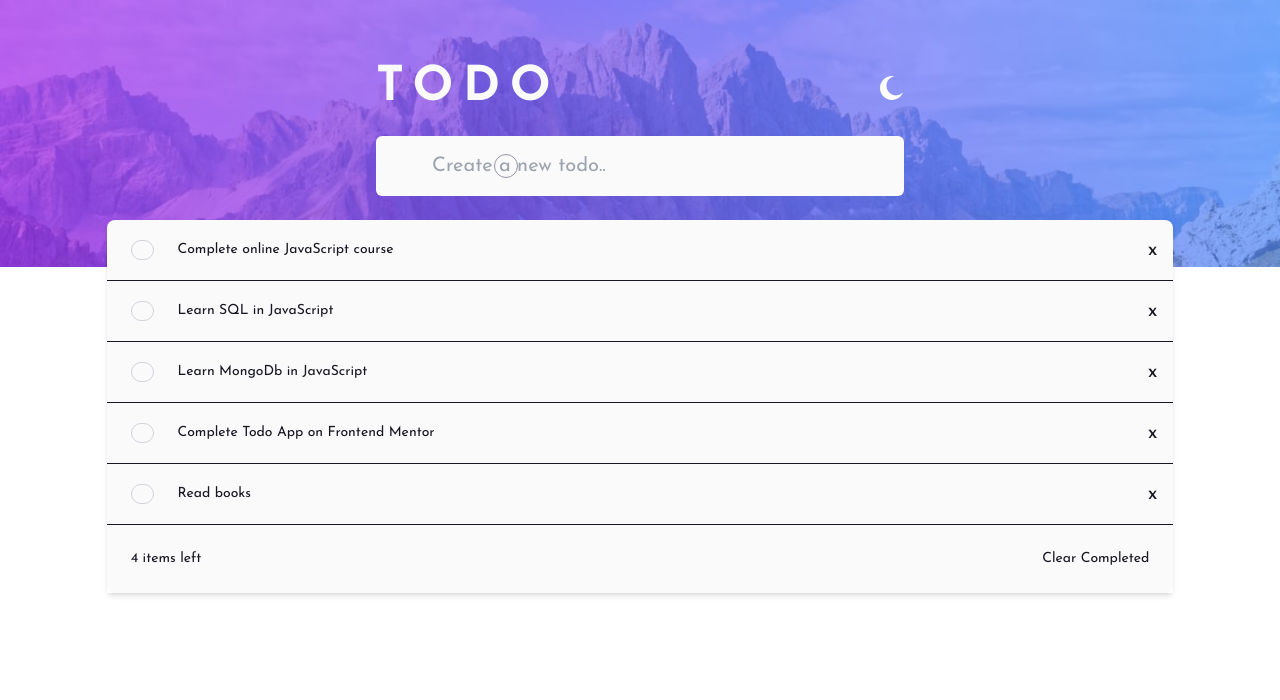
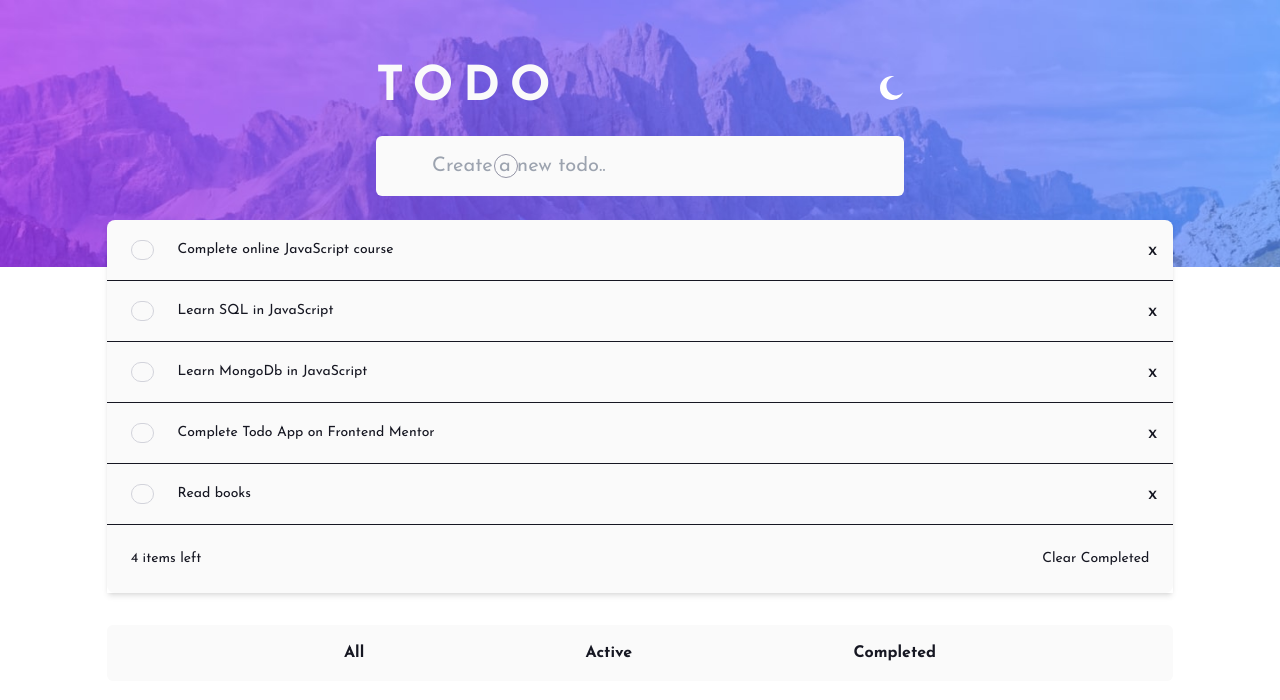
Before and after one commit to KyawZinThant22/TODOAPP, a React (Create React App) app: page / in a window 1280 px wide. Shown: the top 700 px of the page. Built offline with nearby package versions, Linux system fonts and the light colour scheme.

Commit message:
style: Added Footer

```diff
--- a/src/App.js
+++ b/src/App.js
@@ -4,6 +4,7 @@ import Header from "./components/Header";
 import ToDoList from "./components/ToDoItems/ToDoList";
 import React, { useContext, useState } from "react";
 import { Store } from "./context/Store";
+import Footer from "./components/Footer";
 
 function App() {
   const { state, dispatch } = useContext(Store);
@@ -14,6 +15,7 @@ function App() {
       <Header />
       <AddTodo />
       <ToDoList />
+      <Footer />
     </div>
   );
 }
--- a/src/components/Footer.jsx
+++ b/src/components/Footer.jsx
@@ -1,7 +1,24 @@
-import React from "react";
+import React, { useContext, useState } from "react";
+import { Store } from "../context/Store";
 
 function Footer() {
-  return <div>Footer</div>;
+  const { state, dispatch } = useContext(Store);
+  const { mode } = state;
+  return (
+    <div className="mt-8 mx-auto w-10/12 justify-between">
+      <div
+        className={`p-4 rounded-md font-semibold ${
+          mode
+            ? "bg-VeryDarkDesaturatedBlue text-LightGrayishBlue"
+            : "bg-VeryLightGray text-VeryDarkBlue"
+        } flex justify-evenly`}
+      >
+        <span className="cursor-pointer">All</span>
+        <span className="cursor-pointer">Active</span>
+        <span className="cursor-pointer">Completed</span>
+      </div>
+    </div>
+  );
 }
 
 export default Footer;
--- a/src/components/ToDoItems/ToDoList.jsx
+++ b/src/components/ToDoItems/ToDoList.jsx
@@ -23,7 +23,6 @@ const Sampledata = [
     check: false,
   },
 ];
-console.log();
 
 function ToDoList() {
   const { state, dispatch } = useContext(Store);
```
